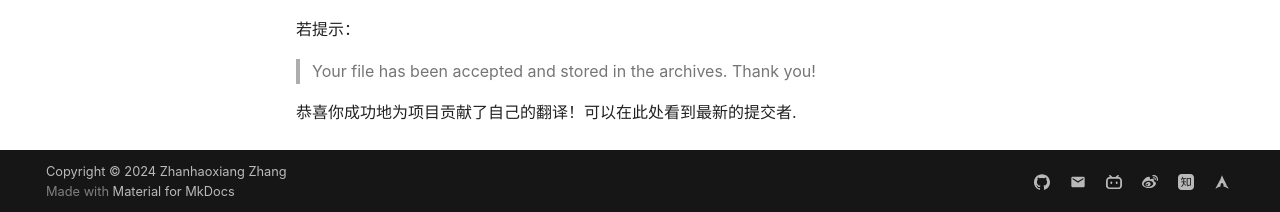
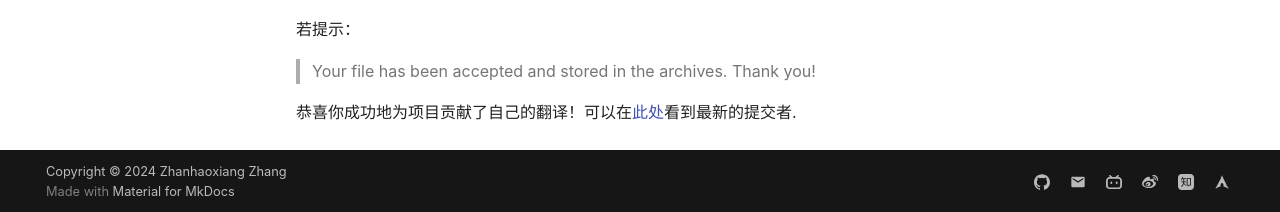
Before and after one commit to zzhx2006/zzhx2006.github.io, an MkDocs documentation site: the page built from docs/blog/posts/2024-09-14.md, in a window 1280 px wide and 900 px high, scrolled down 4693 px. Shown: the part 685-897 px from the top of the window. Built offline with MkDocs 1.6.1 and Material for MkDocs 9.7.7, drawn with Linux system fonts in a browser that asks for light colours; some web fonts are replaced; comment, search, counter and statistics services are not loaded; some of the changed lines change nothing that is shown.

Commit message:
添加一个网址

```diff
--- a/docs/blog/posts/2024-09-14.md
+++ b/docs/blog/posts/2024-09-14.md
@@ -189,4 +189,4 @@ empty.
 
 > Your file has been accepted and stored in the archives.  Thank you!
 
-恭喜你成功地为项目贡献了自己的翻译！可以在此处看到最新的提交者.
+恭喜你成功地为项目贡献了自己的翻译！可以在[此处](https://translationproject.org/domain/gcc.html)看到最新的提交者.
```
